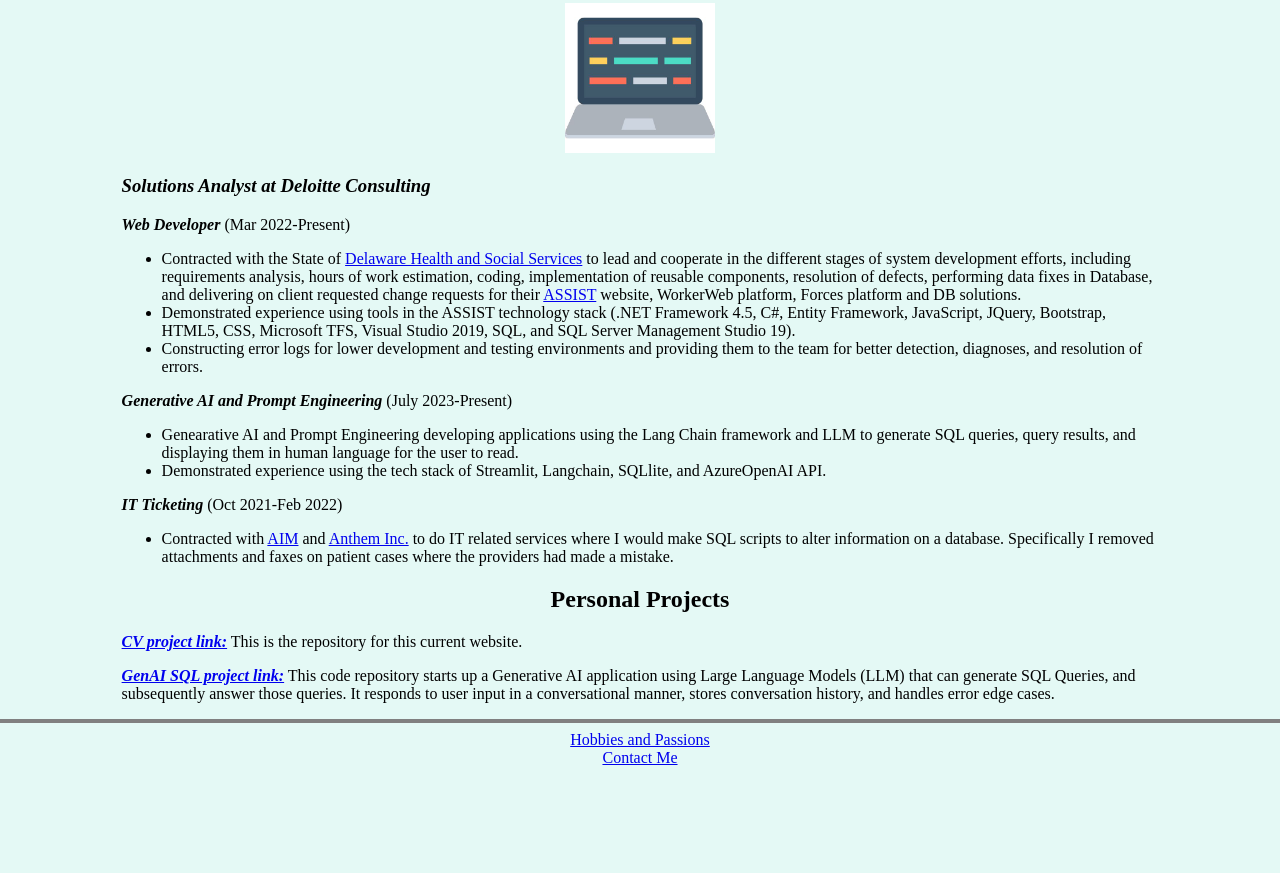
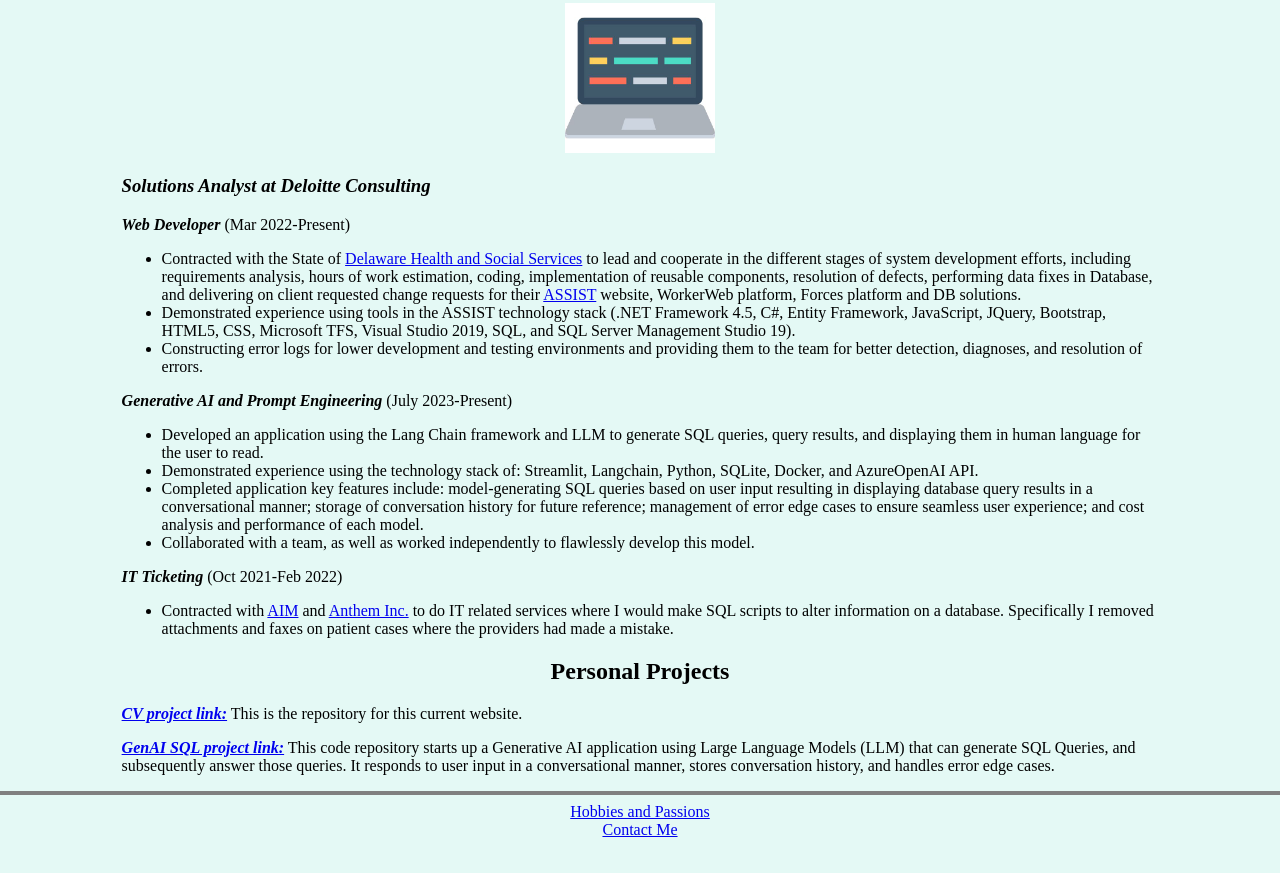
Before and after one commit to peytonm4/cv, a plain HTML site: page index.html in a window 1280 px wide. Shown: the part 483-1356 px from the top of the page. Drawn offline with Linux system fonts and the light colour scheme.

Commit message:
Update to Gen AI experience

```diff
--- a/index.html
+++ b/index.html
@@ -34,8 +34,10 @@
             </p>
             <p><strong><em>Generative AI and Prompt Engineering </em></strong>(July 2023-Present)
               <ul>
-                <li>Genearative AI and Prompt Engineering developing applications using the Lang Chain framework and LLM to generate SQL queries, query results, and displaying them in human language for the user to read.</li>
-                <li>Demonstrated experience using the tech stack of Streamlit, Langchain, SQLlite, and AzureOpenAI API.</li>
+                <li>Developed an application using the Lang Chain framework and LLM to generate SQL queries, query results, and displaying them in human language for the user to read.</li>
+                <li>Demonstrated experience using the technology stack of: Streamlit, Langchain, Python, SQLite, Docker, and AzureOpenAI API.</li>
+                <li>Completed application key features include: model-generating SQL queries based on user input resulting in displaying database query results in a conversational manner; storage of conversation history for future reference; management of error edge cases to ensure seamless user experience; and cost analysis and performance of each model.</li>
+                <li>Collaborated with a team, as well as worked independently to flawlessly develop this model. </li>
               </ul>
             </p>
             <p><strong><em>IT Ticketing</em></strong> (Oct 2021-Feb 2022)
```
